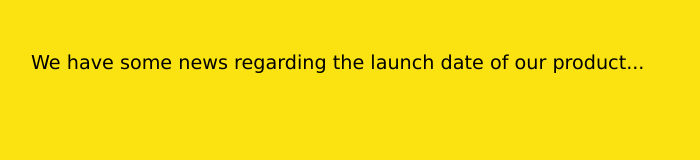
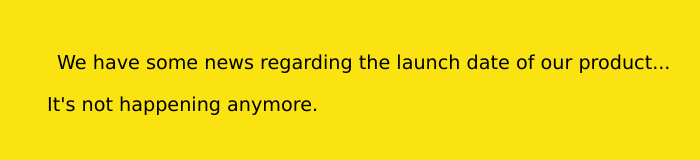
Before and after one commit to Miltage/delay-announcement-generator, a website built with webpack: page dist/index.html in a window 1280 px wide. Shown: the whole page, without its empty margins (1-701 px from the left). Built offline with nearby package versions, Linux system fonts and the light colour scheme.

Commit message:
Add clickable spans

```diff
--- a/src/style.scss
+++ b/src/style.scss
@@ -1,8 +1,24 @@
 body {
-  margin:0;
-  padding:2rem;
-  overflow:hidden;
+  margin: 0;
+  padding: 2rem 3rem;
+  overflow: hidden;
   background-color: rgb(250, 227, 16);
   font-size: 1.2rem;
   font-family: 'Lucida Sans', 'Lucida Sans Regular', 'Lucida Grande', 'Lucida Sans Unicode', Geneva, Verdana, sans-serif;
+  user-select: none;
 }
+
+p span {
+  cursor: pointer;
+  padding: 5px 10px;
+  border-radius: 6px;
+  transition: all 0.2s;
+
+  &:hover {
+    background-color: rgba(255, 255, 255, 0.3);
+  }
+
+  &:active {
+    background-color: rgba(255, 255, 255, 0.5);
+  }
+}
```
Also changed, not shown: dist/index.html.
